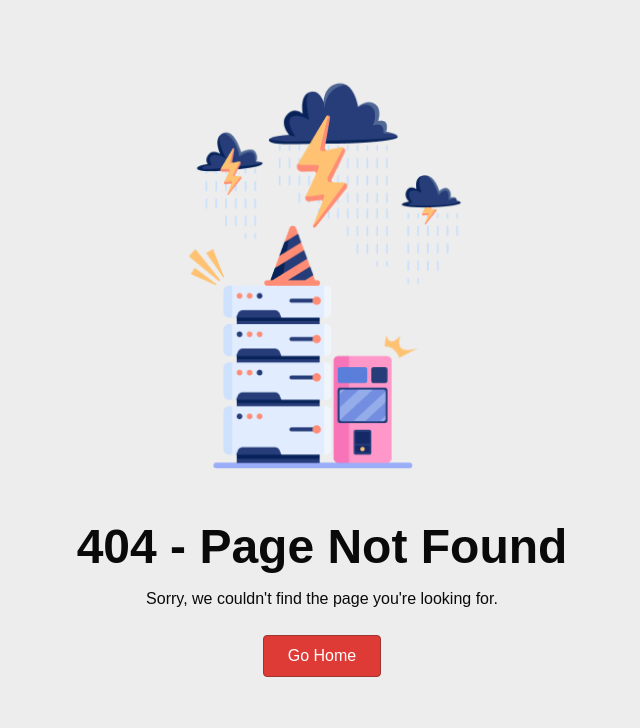
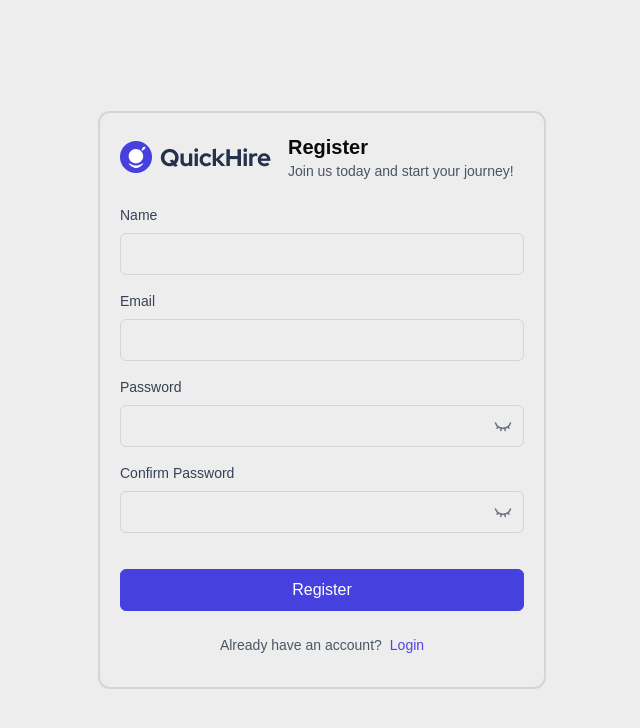
Before and after one commit to Marg0n/QuickHire, a Next.js app in the folder frontend/: page /register in a window 1280 px wide. Before the commit this address had no page. Shown: the top 728 px of the page, without its empty margins (318-958 px from the left). Built offline with nearby package versions, Linux system fonts and the light colour scheme; a web font is replaced by a local one.

Commit message:
Add: Added registration form and page.

```diff
--- /dev/null
+++ b/frontend/src/app/(Auth)/register/page.tsx
@@ -0,0 +1,11 @@
+import RegisterForm from "@/components/auth/register/RegisterForm";
+
+const RegisterPage = () => {
+  return (
+    <div className="h-screen w-screen flex justify-center items-center">
+      <RegisterForm />
+    </div>
+  );
+};
+
+export default RegisterPage;
--- /dev/null
+++ b/frontend/src/components/auth/register/RegisterForm.tsx
@@ -0,0 +1,166 @@
+/* eslint-disable @typescript-eslint/no-explicit-any */
+"use client";
+
+import { zodResolver } from "@hookform/resolvers/zod";
+import { FieldValues, SubmitHandler, useForm } from "react-hook-form";
+import { registrationSchema } from "./registerValidation";
+import { useRouter } from "next/navigation";
+import { useState } from "react";
+import { registerUser } from "@/services/AuthService";
+import { toast } from "react-toastify";
+import Link from "next/link";
+import Image from "next/image";
+import logo from "@/assets/images/Logo.png";
+import { LuEye, LuEyeClosed } from "react-icons/lu";
+import CustomFormField from "@/components/ui/CustomFormField";
+import Button from "@/components/ui/Button";
+
+
+
+export default function RegisterForm() {
+  // react hook form
+  const form = useForm({
+    resolver: zodResolver(registrationSchema),
+  });
+
+  const {
+    register,
+    handleSubmit,
+    watch,
+    formState: { errors, isSubmitting },
+  } = form;
+
+  // router
+  const router = useRouter();
+
+  // toggle password
+  const [showPassword, setShowPassword] = useState(false);
+  const [showConfirmPassword, setShowConfirmPassword] = useState(false);
+
+  const password = form.watch("password");
+  const passwordConfirm = form.watch("passwordConfirm");
+  //   console.log(password, passwordConfirm);
+
+  // handle submit
+  const onSubmit: SubmitHandler<FieldValues> = async (data) => {
+    try {
+      const res = await registerUser(data);
+      if (res?.success) {
+        toast.success(res?.message);
+        form.reset(); // reset form
+        router.push("/login"); // redirect to login
+      } else {
+        toast.error(res?.message);
+      }
+    } catch (err: any) {
+      console.error(err);
+    }
+  };
+
+  return (
+    <div className="border-2 border-gray-300 rounded-xl flex-grow max-w-md w-full p-5 space-y-6">
+      <div className="flex items-center space-x-4 ">
+        <Link href='/'>
+          <Image src={logo} alt="Quick Hire Logo" width={152} height={36} />
+        </Link>
+        <div>
+          <h1 className="text-xl font-semibold">Register</h1>
+          <p className="font-extralight text-sm text-gray-600">
+            Join us today and start your journey!
+          </p>
+        </div>
+      </div>
+
+      <form onSubmit={handleSubmit(onSubmit)}>
+        {/* Name */}
+        <CustomFormField
+          label="Name"
+          name="name"
+          register={register}
+          error={errors.name}
+        />
+
+        {/* Email */}
+        <CustomFormField
+          label="Email"
+          name="email"
+          type="email"
+          register={register}
+          error={errors.email}
+        />
+
+        {/* Password */}
+        <CustomFormField
+          label="Password"
+          name="password"
+          register={register}
+          error={errors.password}
+        >
+          <div className="relative">
+            <input
+              type={showPassword ? "text" : "password"}
+              {...register("password")}
+              className={`w-full px-3 py-2 border rounded-md focus:outline-none focus:ring-2 focus:ring-indigo-500 ${
+                errors.password ? "border-red-500" : "border-gray-300"
+              }`}
+            />
+            <button
+              type="button"
+              className="absolute right-3 top-1/2 -translate-y-1/2 text-gray-500"
+              onClick={() => setShowPassword(!showPassword)}
+            >
+              {showPassword ? <LuEye size={18} /> : <LuEyeClosed size={18} />}
+            </button>
+          </div>
+        </CustomFormField>
+
+        {/* Confirm Password */}
+        <CustomFormField
+          label="Confirm Password"
+          name="passwordConfirm"
+          register={register}
+          error={errors.passwordConfirm}
+        >
+          <div className="relative">
+            <input
+              type={showConfirmPassword ? "text" : "password"}
+              {...register("passwordConfirm")}
+              className={`w-full px-3 py-2 border rounded-md focus:outline-none focus:ring-2 focus:ring-indigo-500 ${
+                errors.passwordConfirm || (passwordConfirm && password !== passwordConfirm)
+                  ? "border-red-500"
+                  : "border-gray-300"
+              }`}
+            />
+            <button
+              type="button"
+              className="absolute right-3 top-1/2 -translate-y-1/2 text-gray-500"
+              onClick={() => setShowConfirmPassword(!showConfirmPassword)}
+            >
+              {showConfirmPassword ? <LuEye size={18} /> : <LuEyeClosed size={18} />}
+            </button>
+          </div>
+        </CustomFormField>
+
+        {/* Custom Match Error Message */}
+        {passwordConfirm && password !== passwordConfirm && (
+          <p className="text-xs text-red-500 mt-1">Password does not match</p>
+        )}
+
+        <Button
+          className="mt-5 w-full bg-[#4F46E5] text-white hover:text-black py-2 rounded-md"
+          type="submit"
+          disabled={!!isSubmitting || !!(passwordConfirm && password !== passwordConfirm)}
+        >
+          {isSubmitting ? "Registering...." : "Register"}
+        </Button>
+      </form>
+
+      <p className="text-sm text-gray-600 text-center my-3">
+        Already have an account?
+        <Link href="/login" className="text-[#4F46E5] ml-2">
+          Login
+        </Link>
+      </p>
+    </div>
+  );
+}
--- /dev/null
+++ b/frontend/src/components/auth/register/registerValidation.ts
@@ -0,0 +1,22 @@
+import { z } from "zod";
+
+export const registrationSchema = z
+  .object({
+    name: z
+      .string({ message: "Name is required" })
+      .min(2, "Name must be between 2 and 50 characters")
+      .max(50, "Name must be between 2 and 50 characters"),
+    email: z
+      .string({ message: "Email is required" })
+      .email("Invalid email address"),
+    password: z
+      .string({ message: "Password is required" })
+      .min(4, "Password must be at least 4 characters"),
+    passwordConfirm: z
+      .string({ message: "Password Confirmation is required" })
+      .min(1, "Please confirm your password"),
+  })
+  .refine((data) => data.password === data.passwordConfirm, {
+    path: ["passwordConfirm"],
+    message: "Passwords do not match",
+  });
--- a/frontend/src/components/shared/Navbar.tsx
+++ b/frontend/src/components/shared/Navbar.tsx
@@ -90,7 +90,7 @@ export default function Navbar() {
               <Link href={"login"}>
                 <Button variant={2}>Login</Button>
               </Link>
-              <Link href={"signup"}>
+              <Link href={"register"}>
                 <Button variant={1}>Sign Up</Button>
               </Link>
             </>
@@ -148,7 +148,7 @@ export default function Navbar() {
                 </Button>
               </Link>
               <Link
-                href={"signup"}
+                href={"register"}
                 className="block text-lg font-medium text-gray-900 dark:text-gray-100"
               >
                 <Button variant={1} className="w-full">
```
Also changed, not shown: 1 other file (tests, documents, lock files or other folders).
